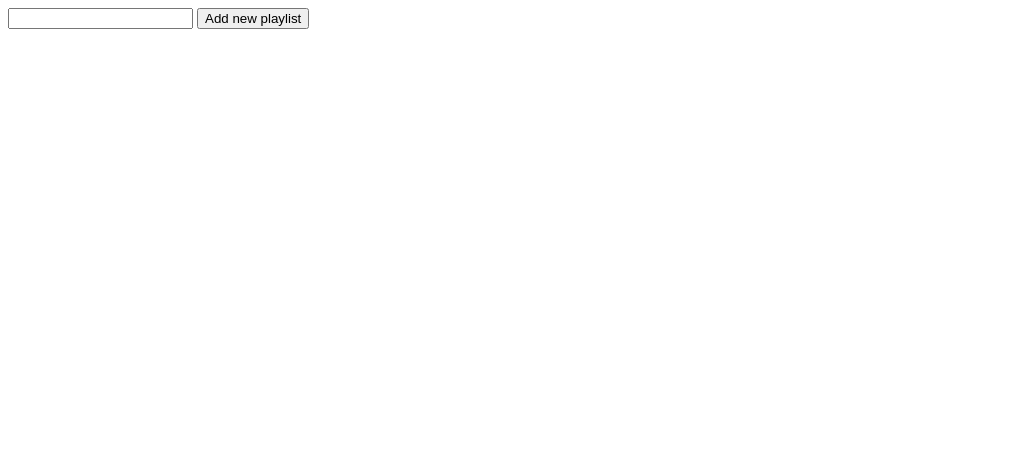
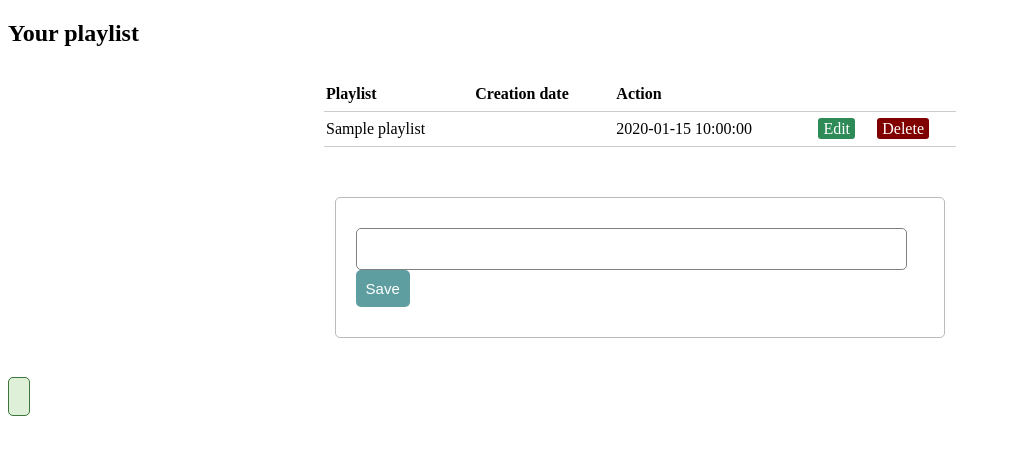
Before and after one commit to AnnaKhitko/OurProject, a PHP site: page /playlist.php in a window 1280 px wide. Shown: the top 455 px of the page, without its empty margins (0-1011 px from the left). Run offline with PHP 8.4, Linux system fonts and the light colour scheme; tables that the repository leaves empty or names only in its code hold one stand-in row (values such as "Sample post"); data that the repository does not hold is empty.

Commit message:
v0 playlist
update doesn't work

```diff
--- /dev/null
+++ b/database.php
@@ -0,0 +1,4 @@
+<?php
+define('DB_USER', 'root');
+define('DB_PASSWORD', 'root');
+define('DB_SERVER', 'localhost');
--- a/playlist.php
+++ b/playlist.php
@@ -1,37 +1,197 @@
 <?php
 session_start();
+
+
 /*if(isset($_SESSION["id"]) && isset($_SESSION["username"])){
     $userId = $_SESSION['id'];
     $username = $_SESSION['username'];
+}*/
+
+//$userId= $_GET["playlistId"];///////////
+$userId =2;
+$username = 'dora';
+$done='';
+$update = false;
+$name ='';
+///// connection to database :
+include_once 'database.php';
+$connection = mysqli_connect(DB_SERVER, DB_USER, DB_PASSWORD, 'movieProject', '8889');
+
+$query = "SELECT * FROM playlist";
+$result_query = mysqli_query($connection, $query);
+$playlists = mysqli_fetch_all($result_query, MYSQLI_ASSOC);
+
+if(isset($_GET['delete'])){
+    //$query = "DELETE FROM playlist WHERE playlistId='".$_GET["playlistId"]."'";
+    $query = "DELETE FROM playlist WHERE playlistId='".$_GET["delete"]."'";
+    $result_query = mysqli_query($connection, $query);
+}
+
+///edit
+if(isset($_GET['edit'])){
+    $edit = $_GET["edit"];
+    $update = true;
+    $record = mysqli_query($connection, "SELECT * FROM playlist WHERE playlistId='".$_GET["edit"]."'");
+    //var_dump("SELECT * FROM playlist WHERE playlistId='".$_GET["edit"]."'");
+
+    $modifiedPlaylist = mysqli_fetch_array($record);
+    $name = $modifiedPlaylist['name'];
+}
+if(isset($_POST['edit'])){
+    $record = mysqli_query($connection, "UPDATE  playlist SET name='".$name."' WHERE playlistId='".$_GET["edit"]."'");
+    header("Location : playlist.php");
+}
 
 
-}*/
+/////// submit form :  create new playlist
 
-$userId = 2;
-$username = 'dora';
-
-
+if(isset($_POST['submit'])){
 $error = array();
-if(isset($_POST['submit'])){
-    $playlist = $_POST['playlist'];
-    if($playlist){
-        $error [] = "You need to fill the form";
+$playlist = $_POST['playlistName'];
+if(!$playlist){
+        echo $error [] = "You need to fill the form";
+    }else{
+        if($connection){
+            $query = "INSERT INTO playlist(name, date, userId) VALUES('$playlist', now(), '$userId')";
+            $result_query = mysqli_query($connection, $query);
+            $result = mysqli_affected_rows($connection);
+            if($result){
+                $done ='playlist saved';
+            }
+        }
+        mysqli_close($connection);
     }
-    include_once 'database.php';
-    $connection = mysqli_connect(DB_SERVER, DB_USER, DB_PASSWORD, 'movieProject');
-    if($connection){
-        $query = "INSERT INTO playlist(name, date, userId) VALUES('$username', now(), '$userId')";
-        $result = mysqli_insert_id($connection);
-        if($result){
-            echo "done !";
-        }
-    }
-    mysqli_close($connection);
+}
+?>
+<!DOCTYPE html>
+<html lang="en">
+<head>
+    <meta charset="UTF-8">
+    <meta name="viewport" content="width=device-width, initial-scale=1.0">
+    <title>Document</title>
+    <style>
+    table{
+    width: 50%;
+    margin: 30px auto;
+    border-collapse: collapse;
+    text-align: left;
+}
+tr {
+    border-bottom: 1px solid #cbcbcb;
+}
+th, td{
+    border: none;
+    height: 30px;
+    padding: 2px;
+}
+tr:hover {
+    background: #F5F5F5;
+}
+    form {
+    width: 45%;
+    margin: 50px auto;
+    text-align: left;
+    padding: 20px;
+    border: 1px solid #bbbbbb;
+    border-radius: 5px;
 }
 
-?>
+.input-group {
+    margin: 10px 0px 10px 0px;
+}
+.input-group label {
+    display: block;
+    text-align: left;
+    margin: 3px;
+}
+.input-group input {
+    height: 30px;
+    width: 93%;
+    padding: 5px 10px;
+    font-size: 16px;
+    border-radius: 5px;
+    border: 1px solid gray;
+}
+.btn {
+    padding: 10px;
+    font-size: 15px;
+    color: white;
+    background: #5F9EA0;
+    border: none;
+    border-radius: 5px;
+}
+.edit_btn {
+    text-decoration: none;
+    padding: 2px 5px;
+    background: #2E8B57;
+    color: white;
+    border-radius: 3px;
+}
+
+.del_btn {
+    text-decoration: none;
+    padding: 2px 5px;
+    color: white;
+    border-radius: 3px;
+    background: #800000;
+}
+span {
+    margin: 30px auto;
+    padding: 10px;
+    border-radius: 5px;
+    color: #3c763d;
+    background: #dff0d8;
+    border: 1px solid #3c763d;
+    width: 50%;
+    text-align: center;
+}
+.msg {
+    margin: auto;
+    padding: 10px;
+    border-radius: 5px;
+    color: #3c763d;
+    background: #dff0d8;
+    border: 1px solid #3c763d;
+    width: 50%;
+    text-align: center;
+}
+    </style>
+</head>
+<h2>Your playlist</h2>
+<table style="width :50%;">
+    <tr>
+        <th> Playlist</th>
+        <th> Creation date</th>
+        <th colspan="2"> Action </th>
+    </tr>
+    <?php foreach ($playlists as $playlist) : ?>
+    <tr>
+        <td>
+           <?= $playlist["name"]; ?>
+        <td>
+        <td>
+            <?= $playlist["date"]; ?>
+        <td>
+			<a href="playlist.php?edit=<?php echo $playlist['playlistId']; ?>" class="edit_btn" >Edit</a>
+		</td>
+		<td>
+			<a href="playlist.php?delete=<?php echo $playlist['playlistId']; ?>" class="del_btn">Delete</a>
+		</td>
+    </tr>
+    <?php endforeach; ?>
+</table>
 
 <form action="" method="POST">
-    <input type="text" name="playlist">
-    <input type="submit" name="submit" value="Add new playlist">
+    <div class="input-group">
+        <input type="text"  name="playlistName" value="<?= $name; ?>" >
+        <?php if ($update == true): ?>
+	        <button class="btn" type="submit" name="submit" style="background: #556B2F;" >Edit</button>
+        <?php else: ?>
+	        <button class="btn" type="submit" name="submit" >Save</button>
+        <?php endif ?>
+    </div>
 </form>
+<span ><?= $done; ?></span>
+
+</body>
+</html>
```
